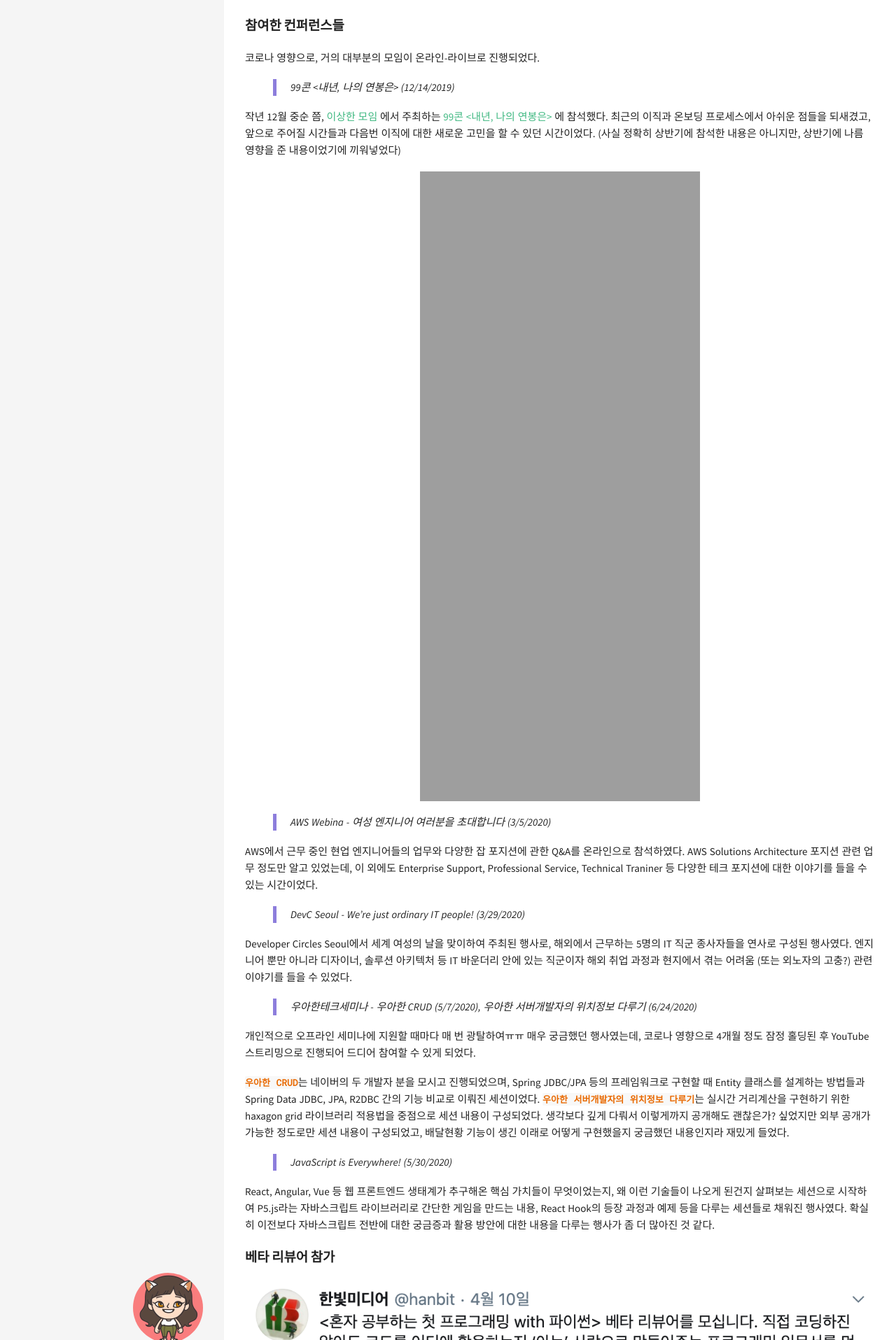
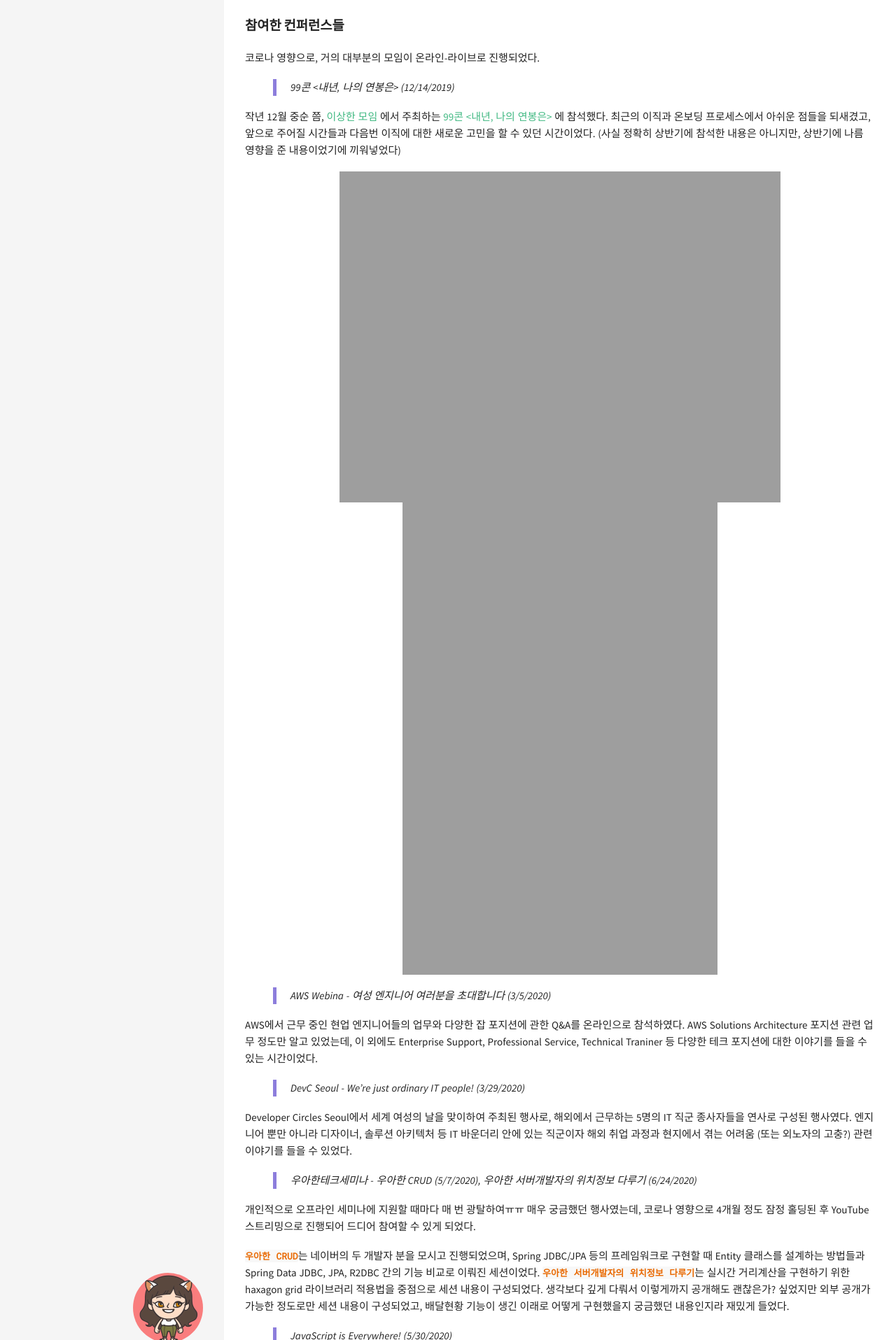
Before and after one commit to chanmi-lee/dev-blog, a Jekyll site: the page built from _posts/2020-07-04-the-first-half-of-2020.md, in a window 1280 px wide. Shown: the part 520-2435 px from the top of the page at 70% size. Built offline with Jekyll 4.4.1, drawn with Linux system fonts in a browser that asks for light colours; comment, search, counter and statistics services are not loaded; some of the changed text lies outside the part shown.

Commit message:
resize image

```diff
--- a/_posts/2020-07-04-the-first-half-of-2020.md
+++ b/_posts/2020-07-04-the-first-half-of-2020.md
@@ -28,9 +28,9 @@ comments: true
 최근의 이직과 온보딩 프로세스에서 아쉬운 점들을 되새겼고, 앞으로 주어질 시간들과 다음번 이직에 대한 새로운 고민을 할 수 있던 시간이었다.
 (사실 정확히 상반기에 참석한 내용은 아니지만, 상반기에 나름 영향을 준 내용이었기에 끼워넣었다)
 
-![queue]({{ site.url }}/assets/img/posts/99-con.png)
-![queue]({{ site.url }}/assets/img/posts/99-con-studypie.png)
-![queue]({{ site.url }}/assets/img/posts/99-con-reboot.jpeg)
+![queue]({{ site.url }}/assets/img/posts/99-con.png){: width="70%" height="70%"}
+![queue]({{ site.url }}/assets/img/posts/99-con-studypie.jpeg){: width="50%" height="50%"}
+![queue]({{ site.url }}/assets/img/posts/99-con-reboot.jpeg){: width="50%" height="50%"}
 
 > AWS Webina - 여성 엔지니어 여러분을 초대합니다 (3/5/2020)
 
@@ -59,12 +59,12 @@ P5.js라는 자바스크립트 라이브러리로 간단한 게임을 만드는
 
 #### 베타 리뷰어 참가
 
-![queue]({{ site.url }}/assets/img/posts/beta-reviewer-python.png)
+![queue]({{ site.url }}/assets/img/posts/beta-reviewer-python.png){: width="70%" height="70%"}
 
 지난 6월 말에 출판된 [혼자 공부하는 첫 프로그래밍 with 파이썬](https://www.hanbit.co.kr/store/books/look.php?p_code=B9609283195) 의 `베타 리뷰어`로 참여하였다.
 사실 파이썬의 ㅍ..도 모르지만 우연히 보게 된 베타 리뷰어 모집글을 보고 불현듯 처음 프로그래밍을 공부하던 때가 생각나서 지원하게 되었다.
 
-![queue]({{ site.url }}/assets/img/posts/beta-reviewer-info.png)
+![queue]({{ site.url }}/assets/img/posts/beta-reviewer-info.png){: width="70%" height="70%"}
 
 입문서인만큼 쉬운 내용으로 구성되어 있었고, 오탈자나 코딩 오류, 난해한 설명에 대한 피드백 등의 내용 중점으로 회고를 하였다.
 당연하지만(?) 출판 경험도 없거니와 일반 독자의 입장에서만 책을 접해보았기에, 다소 신기한 경험이었다.
@@ -77,7 +77,7 @@ P5.js라는 자바스크립트 라이브러리로 간단한 게임을 만드는
 
 > 글또 다짐글 이후로 작성한 글들!
 
-![queue]({{ site.url }}/assets/img/posts/what-geultto-left.png)
+![queue]({{ site.url }}/assets/img/posts/what-geultto-left.png){: width="50%" height="50%"}
 
 브라우저 별 호환성을 제대로 확인하지 않은 탓에 발생한 오류로 고생하며 같은 실수 되풀이하지 말자며 작성한 [웹 표준과 크로스 브라우징 이슈](https://chanmi-lee.github.io/articles/2020-03/web-standard-and-cross-browsing-issue) 글부터,
 기본 개념들과 최근 업무에서 다뤘던 내용들 관련 내용들을 공식문서 위주로 복습하는 노력들로 요약할 수 있겠다.
```
